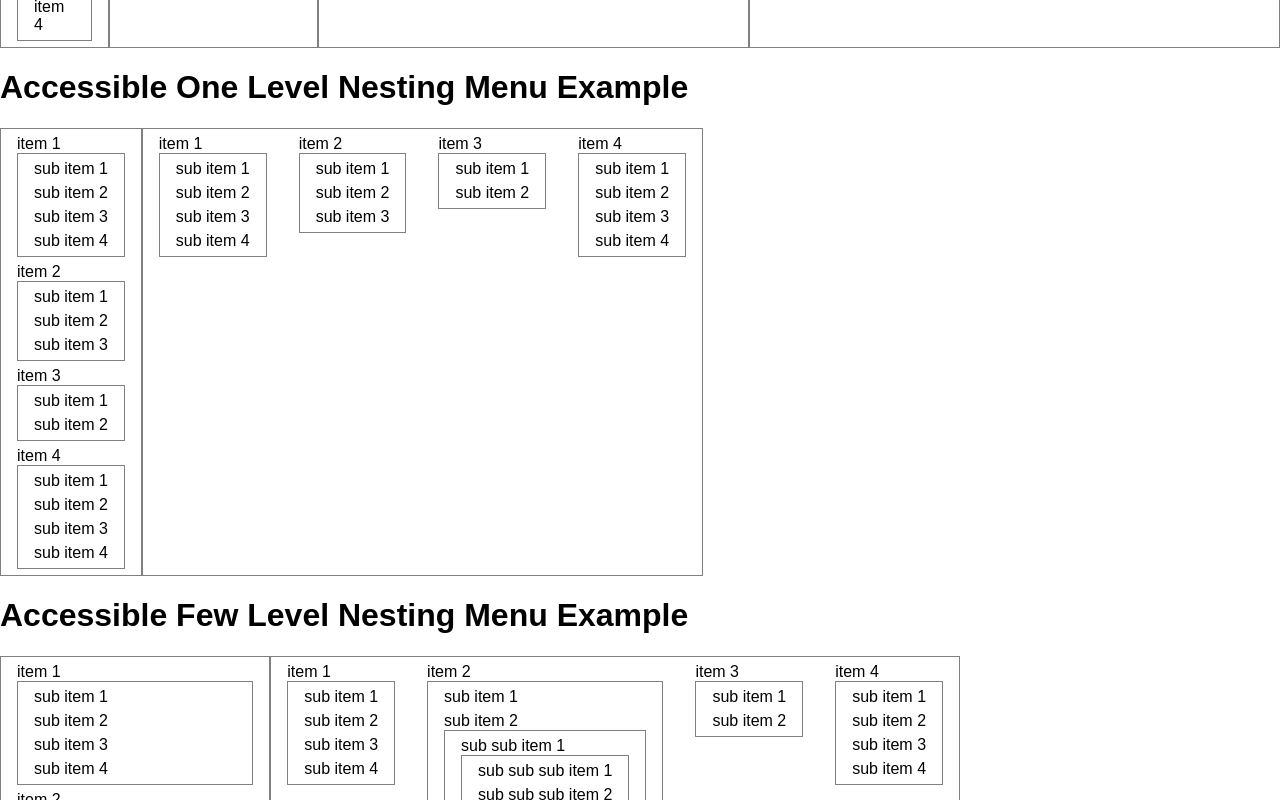
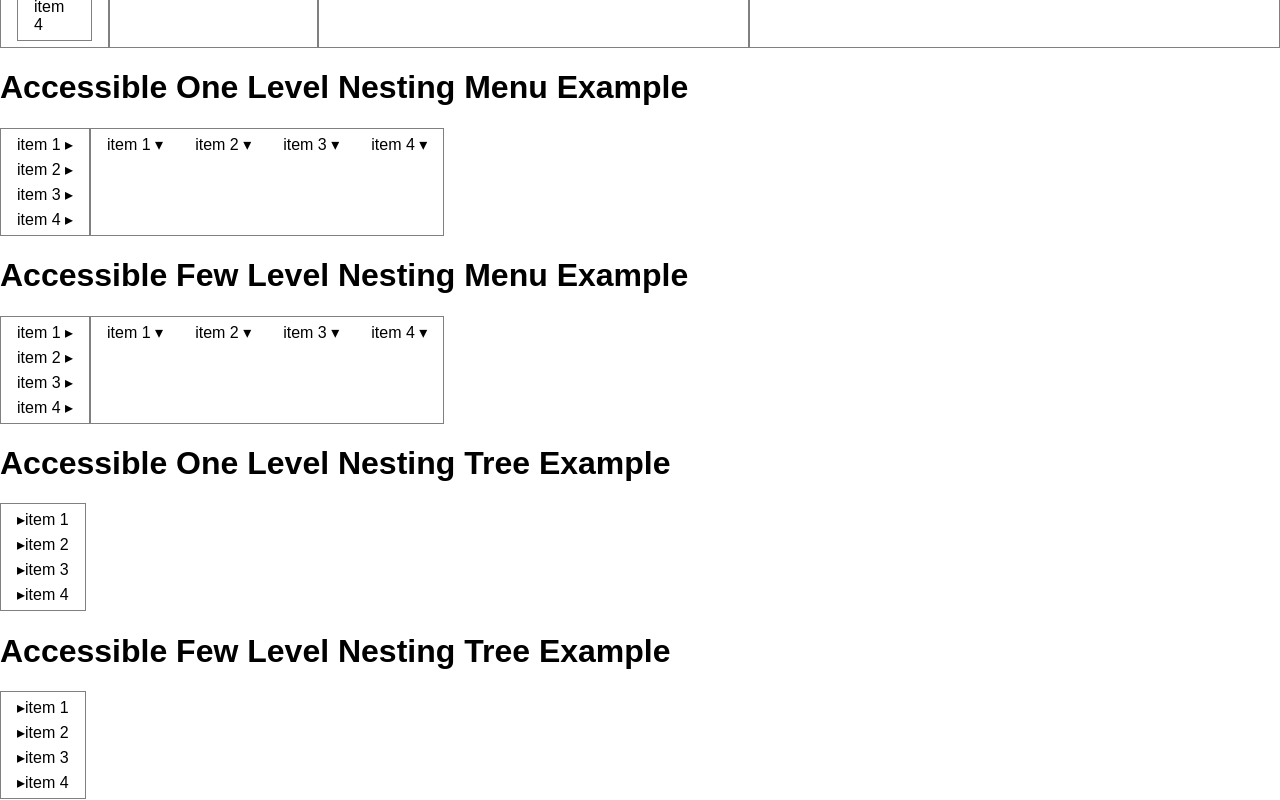
Before and after one commit to stardust-ui/accessibility, a React (Create React App) app in the folder playground/: page / in a window 1280 px wide. Shown: the part 1180-1980 px from the top of the page. Built offline with nearby package versions, Linux system fonts and the light colour scheme; the HTML template or start-up script is replaced by a standard one.

Commit message:
Nesting works, unrefactored

```diff
--- a/playground/src/App.css
+++ b/playground/src/App.css
@@ -94,6 +94,7 @@ ul {
 .menu, .menu ul,
 .tree, .tree ul {
   border: 1px solid gray;
+  display: block;
 }
 
 .horizontal {
@@ -105,3 +106,48 @@ ul {
   padding: 0 10px;
   margin: 6px;
 }
+
+/**
+  Nesting
+*/
+.menu ul[data-top-level="true"] {
+  position: relative;
+}
+
+.menu ul[data-sub-list="true"] {
+  position: absolute;
+  background-color: white;
+  z-index: 999;
+}
+
+.menu li {
+  white-space: nowrap;
+}
+
+.menu.vertical li[data-has-sub-list="true"]::after,
+.menu.horizontal > li li[data-has-sub-list="true"]::after {
+  content: " ▸";
+}
+
+.menu.horizontal li[data-has-sub-list="true"]::after {
+  content: " ▾";
+}
+
+.menu ul[data-should-focus-first-item="false"] {
+  display: none;
+}
+
+/**
+  Tree
+*/
+.tree li[data-has-sub-list="true"][data-is-sub-list-focused="true"]::before {
+  content: " ▾";
+}
+
+.tree li[data-has-sub-list="true"][data-is-sub-list-focused="false"]::before {
+  content: " ▸";
+}
+
+.tree ul[data-should-open="false"] {
+  display: none;
+}
--- a/playground/src/components/universal-components.tsx
+++ b/playground/src/components/universal-components.tsx
@@ -25,6 +25,8 @@ interface IAtomicItemProps extends IItemProps {
   idx: number
   isFocused: boolean
 
+  type: 'list' | 'menu' | 'tree' | 'subList'
+
   isFirstElement: boolean
   isLastElement: boolean
 
@@ -38,6 +40,7 @@ interface IAtomicItemProps extends IItemProps {
 }
 
 interface IAtomicItemState {
+  shouldSubContainerBeFocused: boolean
   shouldSubContainerBeOpened: boolean
   isLastOpened: boolean
 }
@@ -49,6 +52,7 @@ interface IContainerProps {
   nesting: 'root' | 'nested'
 
   shouldFocusFirstItem: boolean
+  shouldOpen: boolean
 }
 
 interface IContainerState {
@@ -62,27 +66,31 @@ class AtomicItem extends React.Component<IAtomicItemProps, IAtomicItemState> {
     super(props, state)
 
     this.state = {
+      shouldSubContainerBeFocused: false,
       shouldSubContainerBeOpened: false,
       isLastOpened: false
     }
   }
 
   componentDidUpdate() {
-    if (this.props.isFocused && !this.state.shouldSubContainerBeOpened) {
+    console.log('did update', this.props.title)
+    if (this.props.isFocused && !this.state.shouldSubContainerBeFocused) {
+      console.log('focusing', this.props.title)
       this.itemRef.current!.focus()
     }
   }
 
   render() {
-    const { title, subItems, isFocused } = this.props
+    const { title, subItems, isFocused, type } = this.props
 
     const subList = subItems
-      ? (<Container items={subItems} direction='vertical' type='subList' nesting='nested'
-                    shouldFocusFirstItem={this.state.shouldSubContainerBeOpened} />)
+      ? (<Container items={subItems} direction='vertical' type={type} nesting='nested'
+                    shouldOpen={this.state.shouldSubContainerBeOpened}
+                    shouldFocusFirstItem={this.state.shouldSubContainerBeFocused} />)
       : (<></>)
 
     return (
-      <li tabIndex={isFocused ? 0 : -1} onKeyDown={this.onKeyDown.bind(this)} ref={this.itemRef} data-has-sub-list={subItems ? true : false}>
+      <li tabIndex={isFocused ? 0 : -1} onKeyDown={this.onKeyDown.bind(this)} ref={this.itemRef} data-has-sub-list={subItems ? true : false} data-is-sub-list-focused={this.state.shouldSubContainerBeOpened}>
         {title}
         {subList}
       </li>
@@ -90,19 +98,35 @@ class AtomicItem extends React.Component<IAtomicItemProps, IAtomicItemState> {
   }
 
   private movePrevious() {
+    if (this.props.type === 'tree') {
+      if (this.state.shouldSubContainerBeFocused && this.state.shouldSubContainerBeOpened) {
+        this.setState({shouldSubContainerBeFocused: false})
+        return true
+      }
+    }
+
     if (this.props.isFirstElement || !this.props.isFocused) {
-      return
+      return false
     }
 
     this.props.onMovePrevious()
+    return true
   }
 
   private moveNext() {
+    if (this.props.type === 'tree') {
+      if (this.state.shouldSubContainerBeOpened && !this.state.shouldSubContainerBeFocused) {
+        this.setState({shouldSubContainerBeFocused: true})
+        return true
+      }
+    }
+
     if (this.props.isLastElement || !this.props.isFocused) {
-      return
+      return false
     }
 
     this.props.onMoveNext()
+    return true
   }
 
   private moveFirst() {
@@ -132,6 +156,7 @@ class AtomicItem extends React.Component<IAtomicItemProps, IAtomicItemState> {
 
     this.setState({
       shouldSubContainerBeOpened: true,
+      shouldSubContainerBeFocused: this.props.type !== 'tree',
       isLastOpened: true
     })
 
@@ -153,7 +178,10 @@ class AtomicItem extends React.Component<IAtomicItemProps, IAtomicItemState> {
 
     console.warn(`isLastOpened ${this.state.isLastOpened}`)
 
-    this.setState({shouldSubContainerBeOpened: false})
+    this.setState({
+      shouldSubContainerBeOpened: false,
+      shouldSubContainerBeFocused: false,
+    })
     this.props.onEsc()
   }
 
@@ -171,6 +199,23 @@ class AtomicItem extends React.Component<IAtomicItemProps, IAtomicItemState> {
 
       case LEFT_ARROW:
         console.log('Left Arrow Key Pressed')
+        if (this.props.type === 'tree') {
+          if (this.props.subItems) {
+            if (this.state.shouldSubContainerBeFocused) {
+              // subcontainer is focused, so unfocus it, but do not close it yet
+              this.setState({shouldSubContainerBeFocused: false})
+              break
+            }
+            if (this.state.shouldSubContainerBeOpened) {
+              // subcontainer is unfocused but open, so we can close it directly
+              this.setState({shouldSubContainerBeFocused: false, shouldSubContainerBeOpened: false})
+              break
+            }
+          }
+          e.preventDefault()
+          // do not stop propagation so a parent item can handle it
+          return
+        }
         if (this.props.parentContainerDirection === 'vertical') {
           break
         }
@@ -179,6 +224,13 @@ class AtomicItem extends React.Component<IAtomicItemProps, IAtomicItemState> {
 
       case RIGHT_ARROW:
         console.log('Right Arrow Key Pressed')
+        if (this.props.type === 'tree' && this.props.subItems) {
+          if (this.state.shouldSubContainerBeOpened && !this.state.shouldSubContainerBeFocused) {
+            this.setState({shouldSubContainerBeFocused: true})
+          }
+          this.setState({shouldSubContainerBeOpened: true})
+          break
+        }
         if (this.props.parentContainerDirection === 'vertical') {
           break
         }
@@ -186,19 +238,25 @@ class AtomicItem extends React.Component<IAtomicItemProps, IAtomicItemState> {
         break
 
       case UP_ARROW:
-        console.log('Up Arrow Key Pressed')
+        console.log('Up Arrow Key Pressed', this.props.title)
         if (this.props.parentContainerDirection === 'horizontal') {
           break
         }
-        this.movePrevious()
+        if (!this.movePrevious() && this.props.type === 'tree') {
+          e.preventDefault()
+          return
+        }
         break
 
       case DOWN_ARROW:
-        console.log('Down Arrow Key Pressed')
+        console.log('Down Arrow Key Pressed', this.props.title)
         if (this.props.parentContainerDirection === 'horizontal') {
           break
         }
-        this.moveNext()
+        if (!this.moveNext() && this.props.type === 'tree') {
+          e.preventDefault()
+          return
+        }
         break
 
       case ENTER:
@@ -213,7 +271,9 @@ class AtomicItem extends React.Component<IAtomicItemProps, IAtomicItemState> {
 
       case ESC:
         console.log('ESC Key Pressed')
-
+        if (this.props.type === 'tree') {
+          break
+        }
         console.error(`isLastOpened ${this.state.isLastOpened}`)
         this.esc()
         if (this.state.isLastOpened === true) {
@@ -252,7 +312,7 @@ class Container extends React.Component<IContainerProps, IContainerState> {
   }
 
   render() {
-    const { direction, type, nesting } = this.props
+    const { direction, type, nesting, shouldFocusFirstItem, shouldOpen } = this.props
 
     const itemsToRender = this.buildItems(this.props.items)
 
@@ -264,7 +324,7 @@ class Container extends React.Component<IContainerProps, IContainerState> {
       )
     } else {
       return (
-        <ul data-sub-list>
+        <ul data-sub-list data-should-focus-first-item={shouldFocusFirstItem} data-should-open={shouldOpen}>
           {itemsToRender}
         </ul>
       )
@@ -284,6 +344,8 @@ class Container extends React.Component<IContainerProps, IContainerState> {
           isFocused={isFocused}
           isFirstElement={idx === 0}
           isLastElement={idx === items.length - 1}
+
+          type={this.props.type}
 
           onMovePrevious={this.movePrevious.bind(this)}
           onMoveNext={this.moveNext.bind(this)}
@@ -354,7 +416,7 @@ export class AccessibleList extends React.Component<IAccListProps> {
   render() {
     const { items, direction } = this.props
 
-    return (<Container type='list' items={items} direction={direction} nesting='root' shouldFocusFirstItem={true} />)
+    return (<Container type='list' items={items} direction={direction} nesting='root' shouldOpen={true} shouldFocusFirstItem={true} />)
   }
 }
 
@@ -371,7 +433,7 @@ export class AccessibleMenu extends React.Component<IAccMenuProps> {
   render() {
     const { items, direction } = this.props
 
-    return (<Container type='menu' items={items} direction={direction} nesting='root' shouldFocusFirstItem={true} />)
+    return (<Container type='menu' items={items} direction={direction} nesting='root' shouldOpen={true} shouldFocusFirstItem={true} />)
   }
 }
 
@@ -387,6 +449,6 @@ export class AccessibleTree extends React.Component<IAccTreeProps> {
   render() {
     const { items } = this.props
 
-    return (<Container type='tree' items={items} direction='vertical' nesting='root' shouldFocusFirstItem={true} />)
+    return (<Container type='tree' items={items} direction='vertical' nesting='root' shouldOpen={true} shouldFocusFirstItem={true} />)
   }
 }
```
